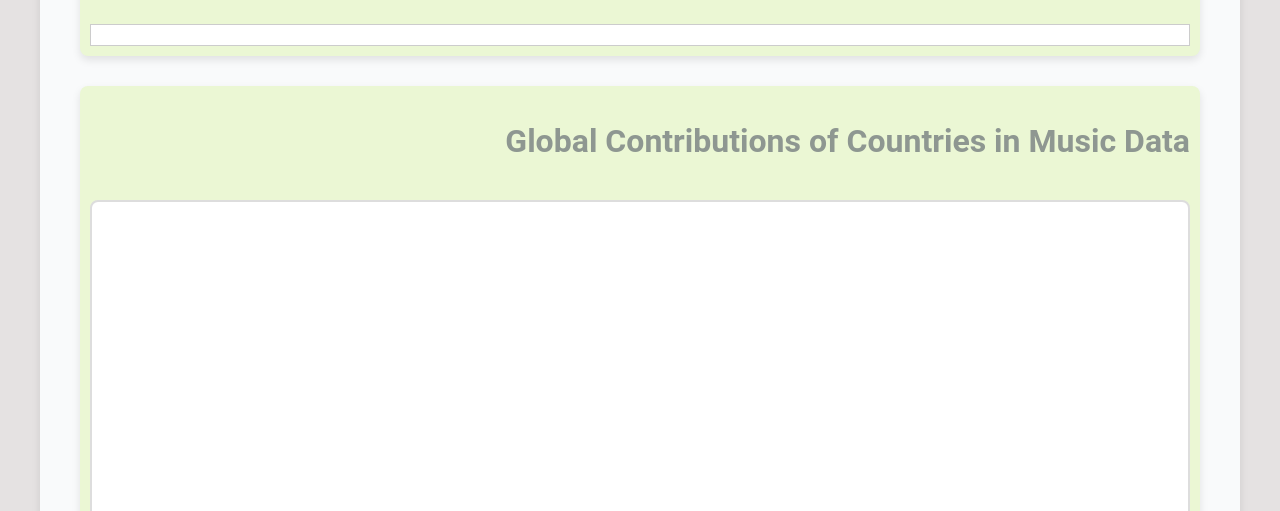
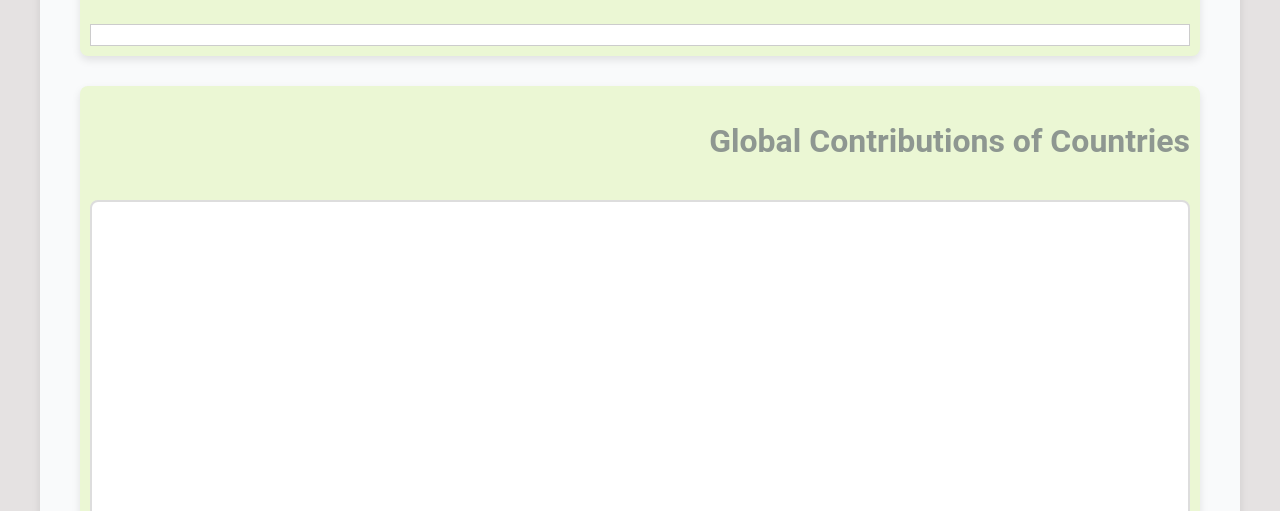
Before and after one commit to RachanaVenati/Visualization_music, a website built with Vite: page index.html in a window 1280 px wide. Shown: the part 589-1100 px from the top of the page. Built offline with nearby package versions, Linux system fonts and the light colour scheme; no server answers; files whose address does not match are found by name.

Commit message:
Change in headings of visualization sections.

```diff
--- a/index.html
+++ b/index.html
@@ -33,7 +33,7 @@
 
             <section class="section" id="country-contribution">
                 <div class="section-header">
-                    <h2>Global Contributions of Countries in Music Data</h2>
+                    <h2>Global Contributions of Countries</h2>
                 </div>
                 <div id="geo-heatmap">
                     <!-- Geo Heatmap will be rendered here -->
```
